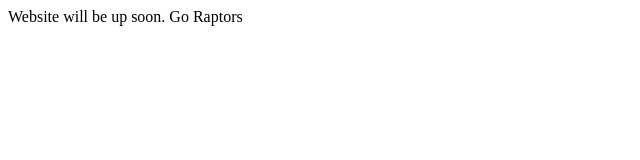
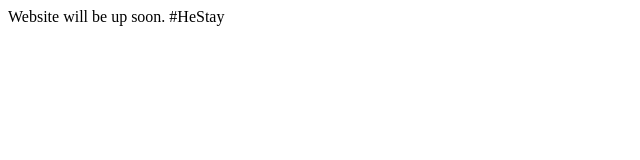
Before and after one commit to matabhdeol/matabhdeol.github.com, a plain HTML site: page index.html in a window 1280 px wide. Shown: the full height of the page, 0-640 px from the left. Drawn offline with Linux system fonts and the light colour scheme.

Commit message:
Update index.html

```diff
--- a/index.html
+++ b/index.html
@@ -1,6 +1,6 @@
 <!DOCTYPE html>
 <html lang="en">
 <body>
-Website will be up soon. Go Raptors
+Website will be up soon. #HeStay
 </body>
 </html>
```
